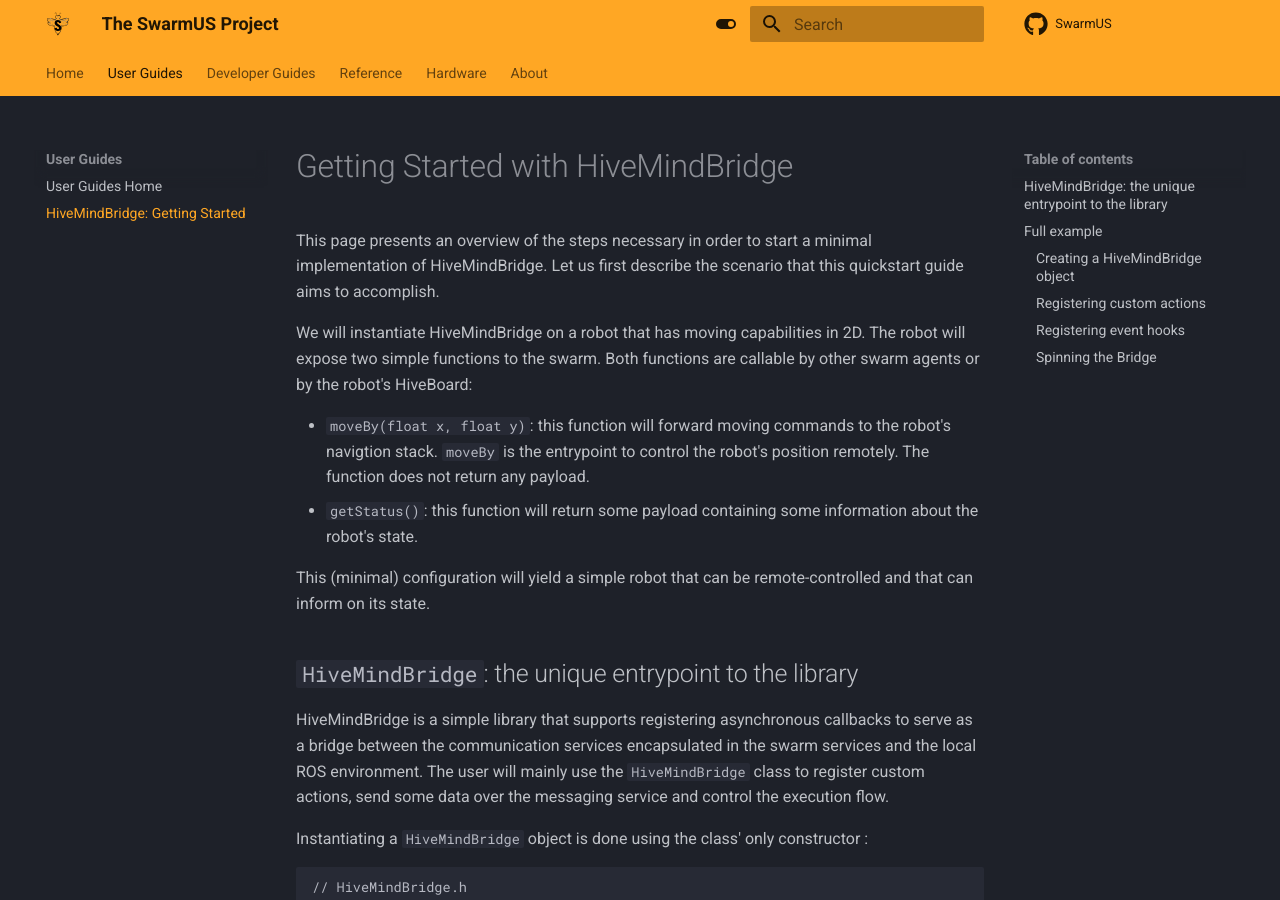
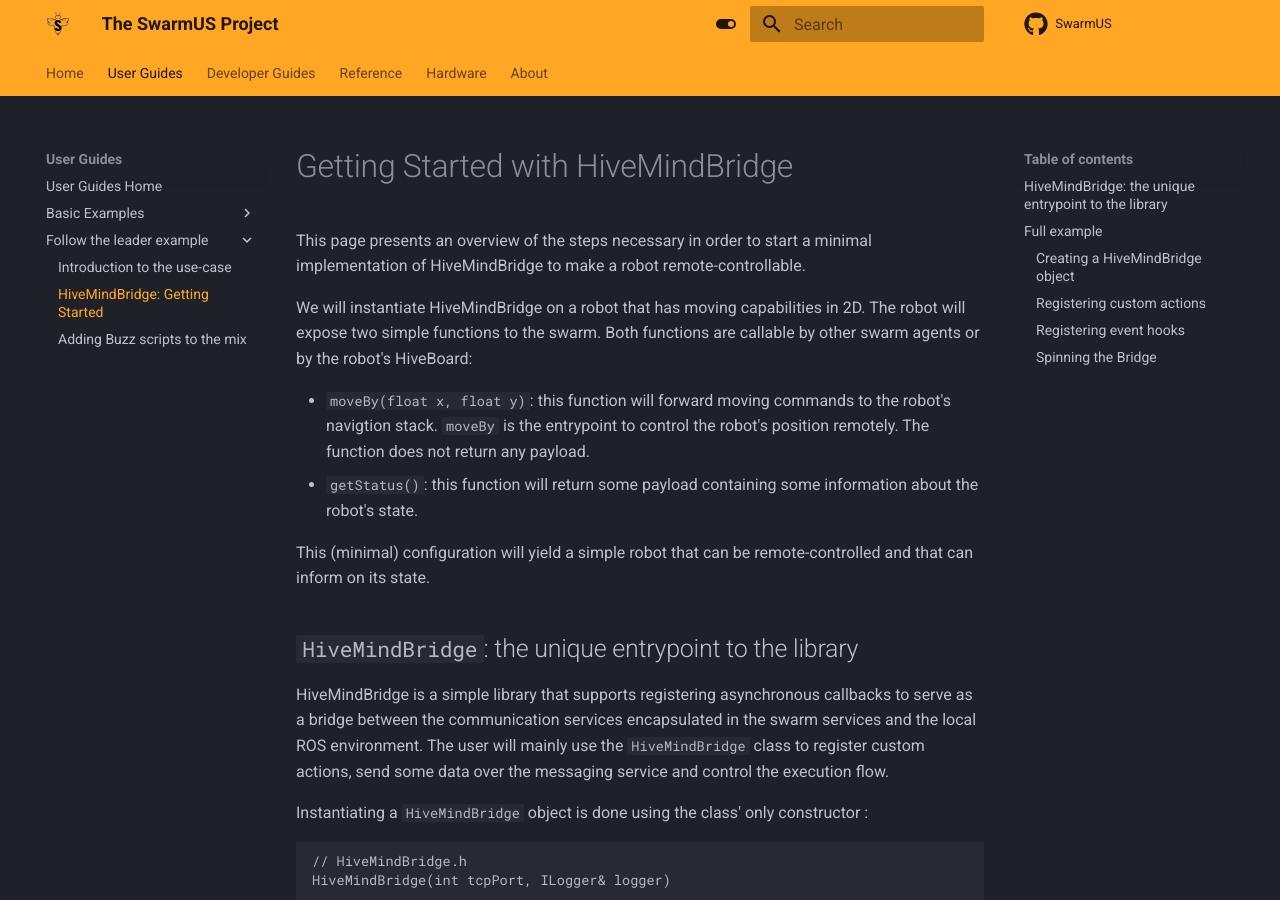
Before and after one commit to SwarmUS/SwarmUS-doc, an MkDocs documentation site: the page built from docs/sections/user-guide/follow-the-leader/hivemind-bridge-getting-started.md, in a window 1280 px wide and 900 px high. Built offline with MkDocs 1.6.1 and Material for MkDocs 9.7.7, drawn with Linux system fonts in a browser that asks for light colours.

Commit message:
grooming stuff

````diff
--- a/docs/sections/user-guide/hivemind-bridge-getting-started.md
+++ b/docs/sections/user-guide/follow-the-leader/hivemind-bridge-getting-started.md
@@ -1,6 +1,6 @@
 # Getting Started with HiveMindBridge
 
-This page presents an overview of the steps necessary in order to start a minimal implementation of HiveMindBridge. Let us first describe the scenario that this quickstart guide aims to accomplish.
+This page presents an overview of the steps necessary in order to start a minimal implementation of HiveMindBridge to make a robot remote-controllable.
 
 We will instantiate HiveMindBridge on a robot that has moving capabilities in 2D. The robot will expose two simple functions to the swarm. Both functions are callable by other swarm agents or by the robot's HiveBoard:
 
@@ -20,7 +20,7 @@ Instantiating a `HiveMindBridge` object is done using the class' only constructo
 HiveMindBridge(int tcpPort, ILogger& logger)
 ```
 
-HiveMindBridge uses a TCP socket underneath and requires that the user provide a port for the connection. The second input argument is a logger that must be injected. The logger must implement the `ILogger` interface (a basic working implementation is provided [here](../reference/HiveMindBridge/logger.md)).
+HiveMindBridge uses a TCP socket underneath and requires that the user provide a port for the connection. The second input argument is a logger that must be injected. The logger must implement the `ILogger` interface (a basic working implementation is provided [here](../../reference/HiveMindBridge/logger.md)).
 
 ## Full example
 
@@ -139,7 +139,7 @@ Logger logger;
 HiveMindBridge bridge(port, logger);
 ```
 
-To create a `HiveMindBridge` instance, the user must provide a logger that implements the `ILogger` interface (see [here](../reference/HiveMindBridge/logger.md) for a full example). The `port` input argument is needed in order to bind the TCP socket used by HiveMindBridge.
+To create a `HiveMindBridge` instance, the user must provide a logger that implements the `ILogger` interface (see [here](../../reference/HiveMindBridge/logger.md) for a full example). The `port` input argument is needed in order to bind the TCP socket used by HiveMindBridge.
 
 > HiveMindBridge acts as a TCP _server_ and will wait for clients to initiate a connection.
 
@@ -149,9 +149,9 @@ The example above shows the registration of two functions, `moveBy(x, y)` and `g
 
 Registering custom actions is always done by following three steps :
 
-1. Define the callback that describes the behaviour of the custom action (see [Defining Callbacks](../reference/HiveMindBridge/defining-callbacks.md)).
-2. Define the manifest that describes the input arguments of the callback (see [Defining Manifests](../reference/HiveMindBridge/defining-manifests.md). This is optional, as some callbacks will not require any input arguments)
-3. Register the custom action in the `HiveMindBridge` object (see [Registering Custom Actions](../reference/HiveMindBridge/registering-custom-actions.md)).
+1. Define the callback that describes the behaviour of the custom action (see [Defining Callbacks](../../reference/HiveMindBridge/defining-callbacks.md)).
+2. Define the manifest that describes the input arguments of the callback (see [Defining Manifests](../../reference/HiveMindBridge/defining-manifests.md). This is optional, as some callbacks will not require any input arguments)
+3. Register the custom action in the `HiveMindBridge` object (see [Registering Custom Actions](../../reference/HiveMindBridge/registering-custom-actions.md)).
 
 **Registering `moveBy(float x, float y)`**
 
@@ -193,11 +193,11 @@ bridge.registerCustomAction("moveBy", moveByCallback, moveByManifest);
 
 Since the function returns no payload, the user must simply return an empty struct.
 
-> Notice that the order of the arguments match between the manifest and the callback's body. This allows the other swarm element to send the arguments correctly. For more information on this, see [Defining Manifests](../reference/HiveMindBridge/defining-manifests.md).
+> Notice that the order of the arguments match between the manifest and the callback's body. This allows the other swarm element to send the arguments correctly. For more information on this, see [Defining Manifests](../../reference/HiveMindBridge/defining-manifests.md).
 
 **Registering `getStatus()`**
 
-The `getStatus()` function takes no input arguments, but will return some payload. The return payload is wrapped in  a CallbackReturn type that takes the return values in an array. This is because the return payload is wrapped in a function call request that will be placed on the remote caller. See [Defining Callbacks](../reference/HiveMindBridge/defining-callbacks.md) for more details.
+The `getStatus()` function takes no input arguments, but will return some payload. The return payload is wrapped in  a CallbackReturn type that takes the return values in an array. This is because the return payload is wrapped in a function call request that will be placed on the remote caller. See [Defining Callbacks](../../reference/HiveMindBridge/defining-callbacks.md) for more details.
 
 ```cpp
     CallbackFunction getStatus = [&](CallbackArgs args,
@@ -214,7 +214,7 @@ The `getStatus()` function takes no input arguments, but will return some payloa
     bridge.registerCustomAction("getStatus", getStatus);
 ```
 
-> This example does not have any real logic. In some cases, there could be a need to implement some complex logic, and even some blocking calls to check the state of some robot peripherals. Since all callbacks are run asynchronously, the user can use blocking calls in the body of the callback. See [Defining Callbacks](../reference/HiveMindBridge/defining-callbacks.md) for more information on this.
+> This example does not have any real logic. In some cases, there could be a need to implement some complex logic, and even some blocking calls to check the state of some robot peripherals. Since all callbacks are run asynchronously, the user can use blocking calls in the body of the callback. See [Defining Callbacks](../../reference/HiveMindBridge/defining-callbacks.md) for more information on this.
 
 ### Registering event hooks
 
--- a/mkdocs.yml
+++ b/mkdocs.yml
@@ -9,7 +9,16 @@ nav:
   - Home: 'index.md'
   - User Guides:
     - User Guides Home: 'sections/user-guide/index.md'
-    - "HiveMindBridge: Getting Started": 'sections/user-guide/hivemind-bridge-getting-started.md'
+    - Basic Examples:
+      - Making a LED Flash using Buzz: 'sections/user-guide/basic-examples/led-flash-buzz.md'
+      - Flashing a LED on a remote Hiveboard: 'sections/user-guide/basic-examples/led-flash-remote-hiveboard.md'
+      - Writing "Hello World" to a robot: 'sections/user-guide/basic-examples/hello-world-bridge.md'
+      - Calling functions from HiveAR: 'sections/user-guide/basic-examples/hivear-call-functions.md'
+      - Acquiring a remote Hiveboard's position: 'sections/user-guide/basic-examples/basic-interloc.md'
+    - Follow the leader example:
+      - Introduction to the use-case: 'sections/user-guide/follow-the-leader/index.md'
+      - "HiveMindBridge: Getting Started": 'sections/user-guide/follow-the-leader/hivemind-bridge-getting-started.md'
+      - "Adding Buzz scripts to the mix": 'sections/user-guide/follow-the-leader/buzz-scripts-getting-started.md'
   - Developer Guides:
     - Developer Guides Home: 'sections/developer-guide/index.md'
   - Reference:
````
Also changed, not shown: docs/sections/user-guide/basic-examples/basic-interloc.md (added, +12 -0 lines), docs/sections/user-guide/basic-examples/hello-world-bridge.md (added, +14 -0 lines), docs/sections/user-guide/basic-examples/hivear-call-functions.md (added, +15 -0 lines), docs/sections/user-guide/basic-examples/led-flash-buzz.md (added, +9 -0 lines), docs/sections/user-guide/basic-examples/led-flash-remote-hiveboard.md (added, +12 -0 lines), docs/sections/user-guide/follow-the-leader/buzz-scripts-getting-started.md (added, +11 -0 lines), docs/sections/user-guide/follow-the-leader/index.md (added, +5 -0 lines), docs/sections/user-guide/index.md (+9 -0 lines).
